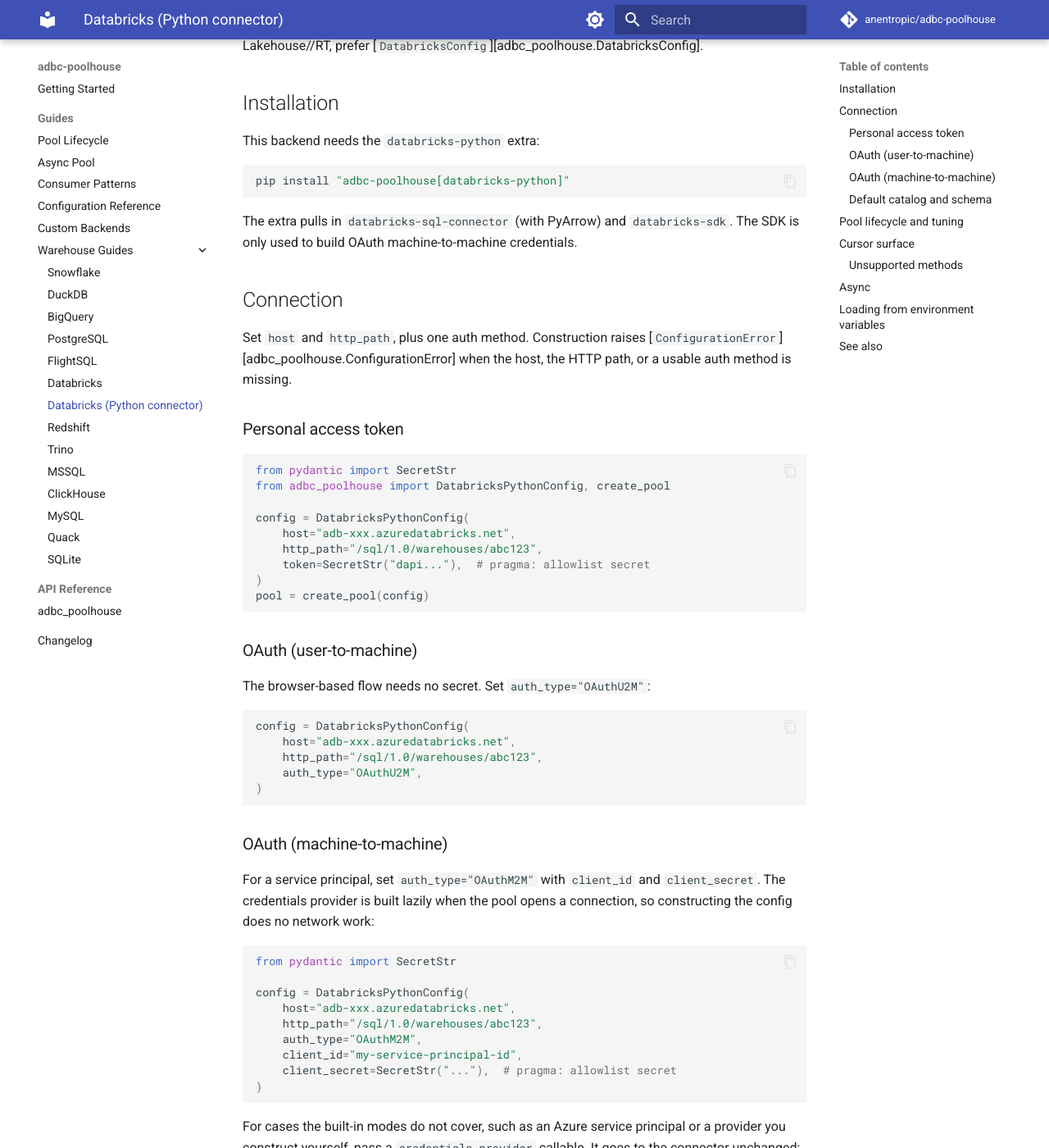
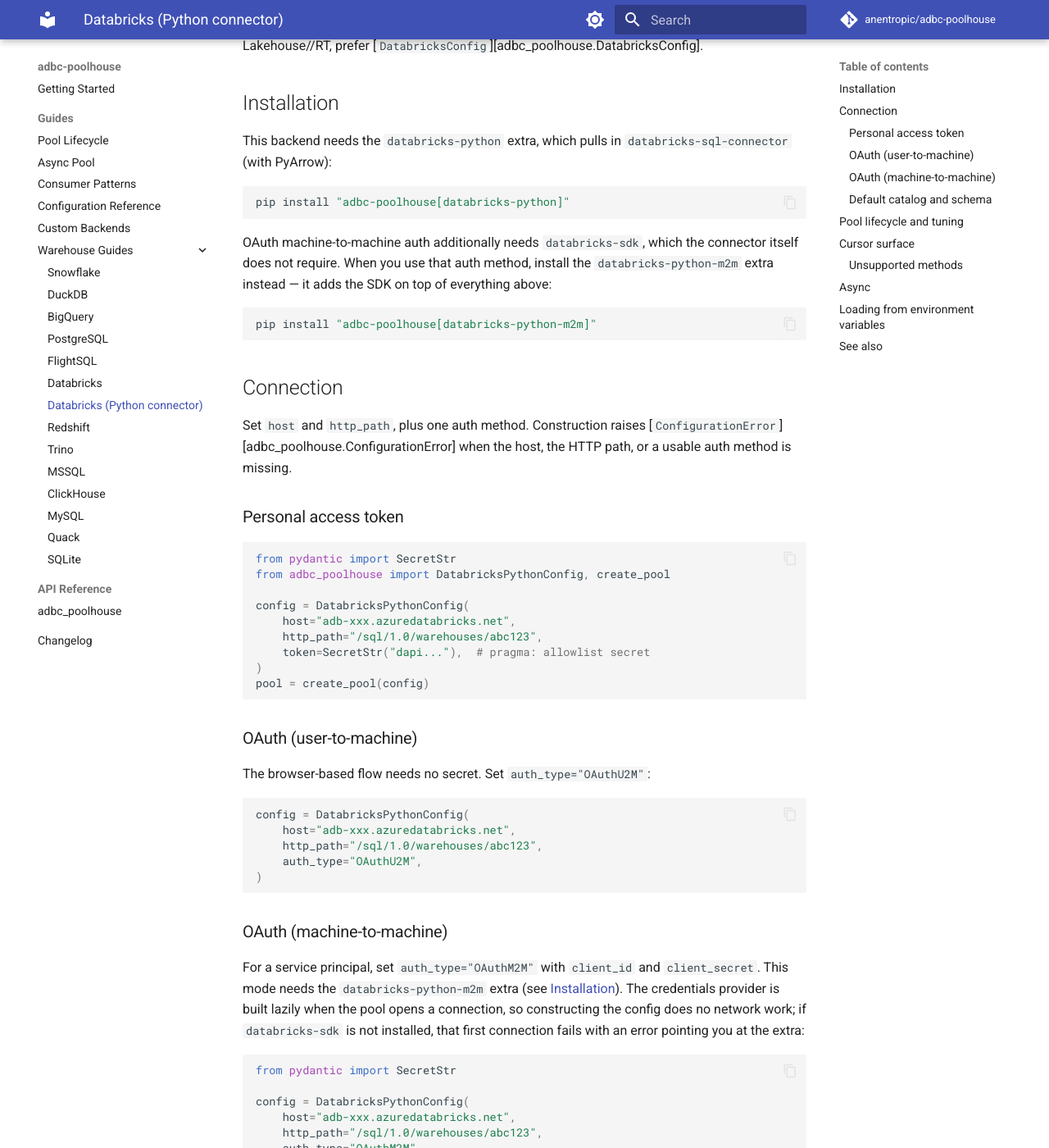
Before and after one commit to anentropic/adbc-poolhouse, an MkDocs documentation site: the page built from docs/src/guides/databricks-python.md, in a window 1280 px wide and 1400 px high, scrolled down 332 px. Shown: the whole window at 82% size. Built offline with MkDocs 1.6.1 and Material for MkDocs 9.7.7, drawn with Linux system fonts in a browser that asks for light colours; comment, search, counter and statistics services are not loaded.

Commit message:
feat: split databricks-sdk into a databricks-python-m2m extra
The Databricks SDK is only needed for OAuth machine-to-machine auth, so it
no longer belongs in the base connector install.

- `databricks-python` now installs just `databricks-sql-connector[pyarrow]`.
- `databricks-python-m2m` layers `databricks-sdk` on top of it, for OAuth M2M.
- `all` pulls the -m2m superset so it still includes the SDK.
- The lazy M2M provider now raises a clear error naming the -m2m extra when
  `databricks-sdk` is missing, at connect time (keeps construction network-free
  and the kwarg-building tests independent of the SDK being installed).
- Docs + changelog updated; unit test covers the missing-SDK error path.

Part of the unreleased 1.6.0 cycle; no version change.

Co-Authored-By: Claude Opus 4.8 (1M context) <noreply@anthropic.com>
Claude-Session: https://claude.ai/code/session_01P9BVYgaFDFq7bwFNBxe15C

````diff
--- a/docs/src/guides/databricks-python.md
+++ b/docs/src/guides/databricks-python.md
@@ -13,14 +13,20 @@ drivers use. If you are not targeting Lakehouse//RT, prefer
 
 ## Installation
 
-This backend needs the `databricks-python` extra:
+This backend needs the `databricks-python` extra, which pulls in
+`databricks-sql-connector` (with PyArrow):
 
 ```bash
 pip install "adbc-poolhouse[databricks-python]"
 ```
 
-The extra pulls in `databricks-sql-connector` (with PyArrow) and `databricks-sdk`.
-The SDK is only used to build OAuth machine-to-machine credentials.
+OAuth machine-to-machine auth additionally needs `databricks-sdk`, which the
+connector itself does not require. When you use that auth method, install the
+`databricks-python-m2m` extra instead — it adds the SDK on top of everything above:
+
+```bash
+pip install "adbc-poolhouse[databricks-python-m2m]"
+```
 
 ## Connection
 
@@ -57,8 +63,11 @@ config = DatabricksPythonConfig(
 ### OAuth (machine-to-machine)
 
 For a service principal, set `auth_type="OAuthM2M"` with `client_id` and
-`client_secret`. The credentials provider is built lazily when the pool opens a
-connection, so constructing the config does no network work:
+`client_secret`. This mode needs the `databricks-python-m2m` extra (see
+[Installation](#installation)). The credentials provider is built lazily when the
+pool opens a connection, so constructing the config does no network work; if
+`databricks-sdk` is not installed, that first connection fails with an error
+pointing you at the extra:
 
 ```python
 from pydantic import SecretStr
--- a/pyproject.toml
+++ b/pyproject.toml
@@ -21,7 +21,8 @@ quack = ["adbc-driver-quack>=0.1.0a1"]
 flightsql = ["adbc-driver-flightsql>=1.0.0"]
 bigquery = ["adbc-driver-bigquery>=1.3.0"]
 sqlite = ["adbc-driver-sqlite>=1.0.0"]
-databricks-python = ["databricks-sql-connector[pyarrow]>=4.3.0", "databricks-sdk>=0.20"]
+databricks-python = ["databricks-sql-connector[pyarrow]>=4.3.0"]
+databricks-python-m2m = ["adbc-poolhouse[databricks-python]", "databricks-sdk>=0.20"]
 async = ["anyio>=4.13"]
 all = [
     "adbc-poolhouse[duckdb]",
@@ -31,7 +32,7 @@ all = [
     "adbc-poolhouse[flightsql]",
     "adbc-poolhouse[bigquery]",
     "adbc-poolhouse[sqlite]",
-    "adbc-poolhouse[databricks-python]",
+    "adbc-poolhouse[databricks-python-m2m]",
     "adbc-poolhouse[async]",
 ]
 
````
Also changed, not shown: docs/src/changelog.md (+2 -2 lines), 3 other files.
